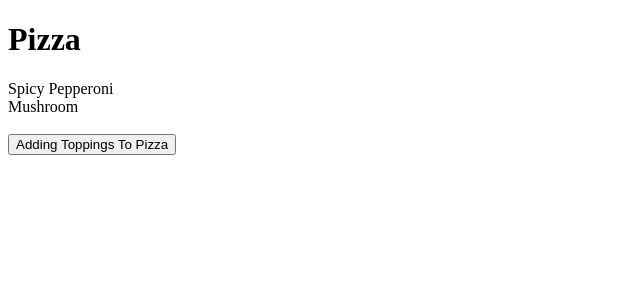
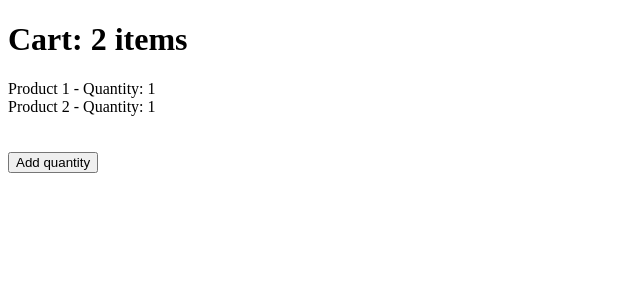
Before and after one commit to DevAhmedKhalil/mosh-react-app, a React (Vite) app: page / in a window 1280 px wide. Shown: the top 300 px of the page, without its empty margins (0-640 px from the left). Built offline with nearby package versions, Linux system fonts and the light colour scheme.

Commit message:
sec-5: exercise update state 3

```diff
--- a/src/App.tsx
+++ b/src/App.tsx
@@ -1,27 +1,39 @@
 import { useState } from "react";
 
 function App() {
-  const [pizza, setPizza] = useState({
-    name: "Spicy Pepperoni",
-    toppings: ["Mushroom"],
+  const [cart, setCart] = useState({
+    discount: 0.5,
+    items: [
+      { id: 1, title: "Product 1", quantity: 1 },
+      { id: 2, title: "Product 2", quantity: 1 },
+    ],
   });
+  const handleClick = () => {
+    // Update the quantity of the first item in the cart
+    setCart({
+      ...cart,
+      items: cart.items.map((item) => {
+        // if (item.id === 1) {
+        //   return { ...item, quantity: item.quantity + 1 };
+        // }
+        // return item;
 
-  const handleClick = () => {
-    setPizza({
-      ...pizza,
-      toppings: [...pizza.toppings, "Checken"],
+        return item.id === 1 ? { ...item, quantity: item.quantity + 1 } : item;
+      }),
     });
   };
 
   return (
     <div>
-      <h1>Pizza</h1>
-      {pizza.name}
-      <br />
-      {pizza.toppings.map((p) => p)}
+      <h1>Cart: {cart.items.length} items</h1>
+      {cart.items.map((item) => (
+        <div key={item.id}>
+          {item.title} - Quantity: {item.quantity}
+        </div>
+      ))}
       <br />
       <br />
-      <button onClick={handleClick}>Adding Toppings To Pizza </button>
+      <button onClick={handleClick}>Add quantity</button>
     </div>
   );
 }
```
